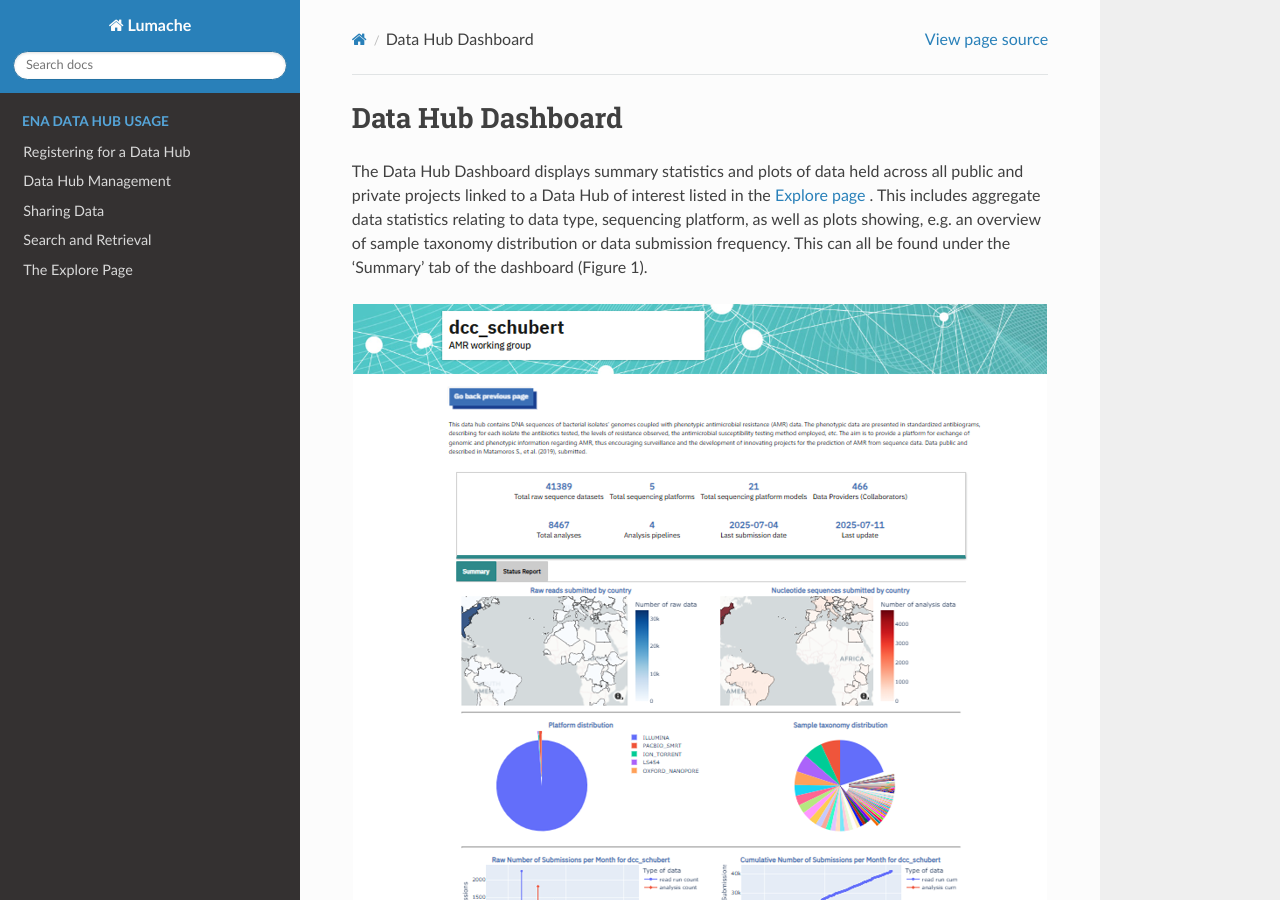
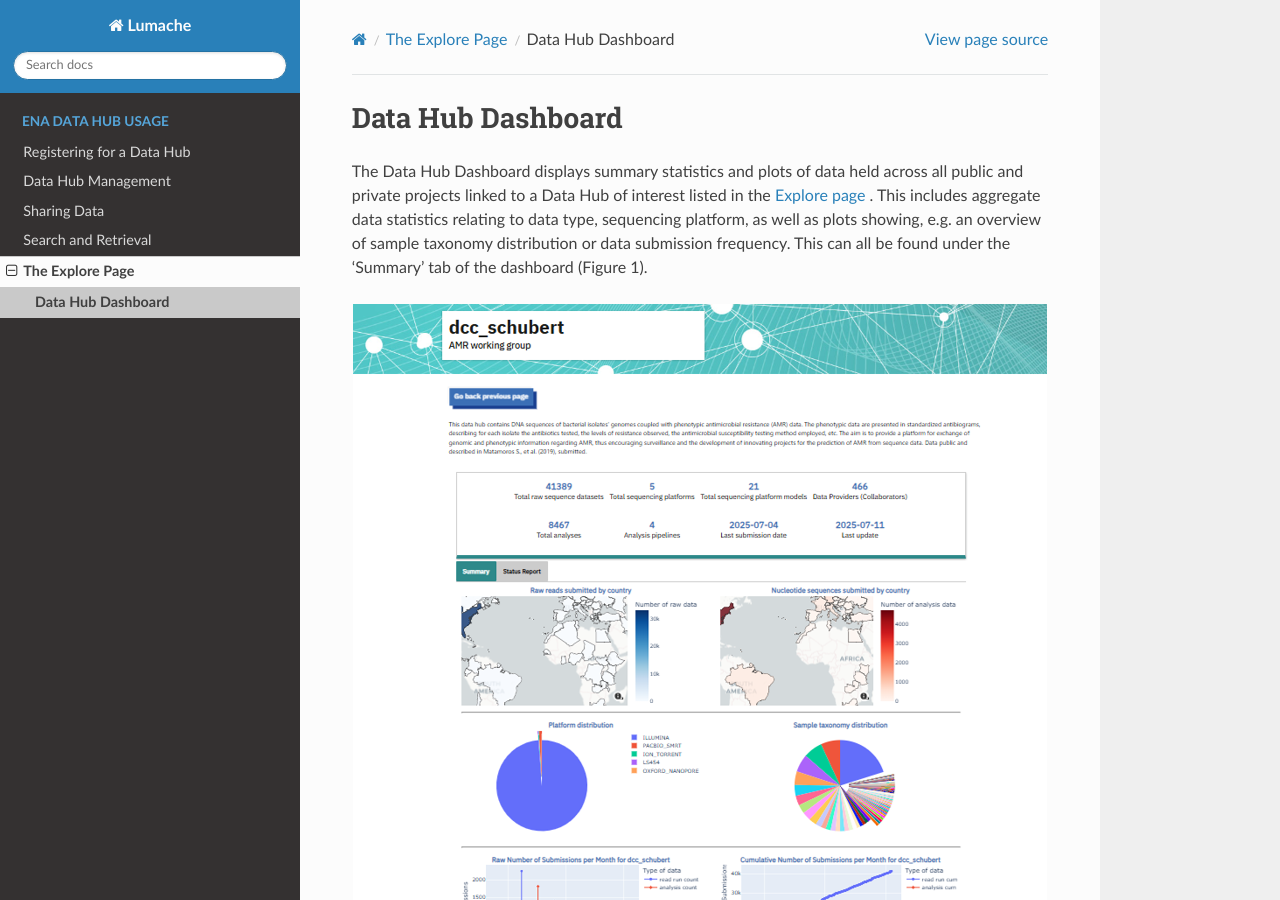
Before and after one commit to enasequence/data-hubs-docs, a Sphinx documentation site: the page built from docs/source/dashboard.rst, in a window 1280 px wide and 900 px high. Built offline with Sphinx 7.4.7 and the Read the Docs theme 3.1.0, drawn with Linux system fonts in a browser that asks for light colours.

Commit message:
Update explore.rst

```diff
--- a/docs/source/explore.rst
+++ b/docs/source/explore.rst
@@ -11,3 +11,10 @@ Logging in with credentials is not required, and the page is accessible to all u
 **Figure 1**. ‘Explore’ tab view displaying list of all active Data Hubs in ENA. (Note that for some Data Hubs a description was not provided at set-up).
 
 You can click on the name of any Data Hub to view a dashboard showing an overview of all data holdings therein. See the `Data Hub Dashboard page <dashboard.rst>`_ for more information.
+
+
+.. toctree::
+   :maxdepth: 1
+   :caption: Explore Subpages
+
+   dashboard
```
